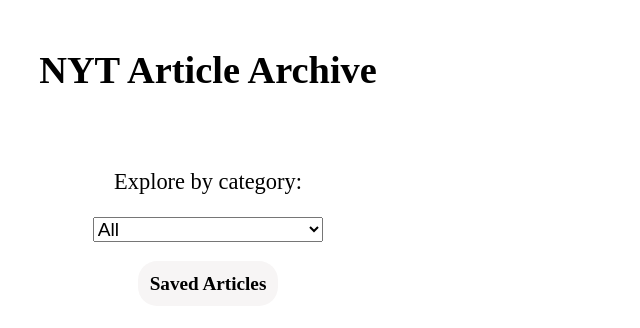
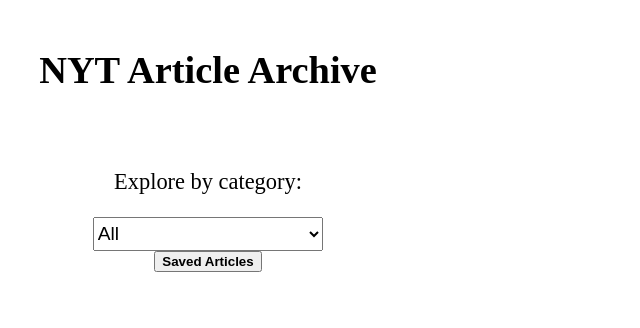
Before and after one commit to whiteheadol/nyt-articles, a React (Create React App) app: page / in a window 1280 px wide. Shown: the top 328 px of the page, without its empty margins (0-640 px from the left). Built offline with nearby package versions, Linux system fonts and the light colour scheme; no server answers; the HTML template or start-up script is replaced by a standard one; a web font is replaced by a local one.

Commit message:
Change a className to be more reusable

```diff
--- a/src/Components/NavBar/NavBar.css
+++ b/src/Components/NavBar/NavBar.css
@@ -23,7 +23,7 @@
   font-size: 1.4em;
 }
 
-.saved-btn {
+.btn {
   background-color: #f7f5f5;
   border: none;
   margin-top: 1em;
@@ -33,7 +33,7 @@
   font-family: 'Ibarra Real Nova', serif;
 }
 
-.saved-btn:hover {
+.btn:hover {
   cursor: pointer;
   transform: scale(1.06);
   transition: .6s;
```
